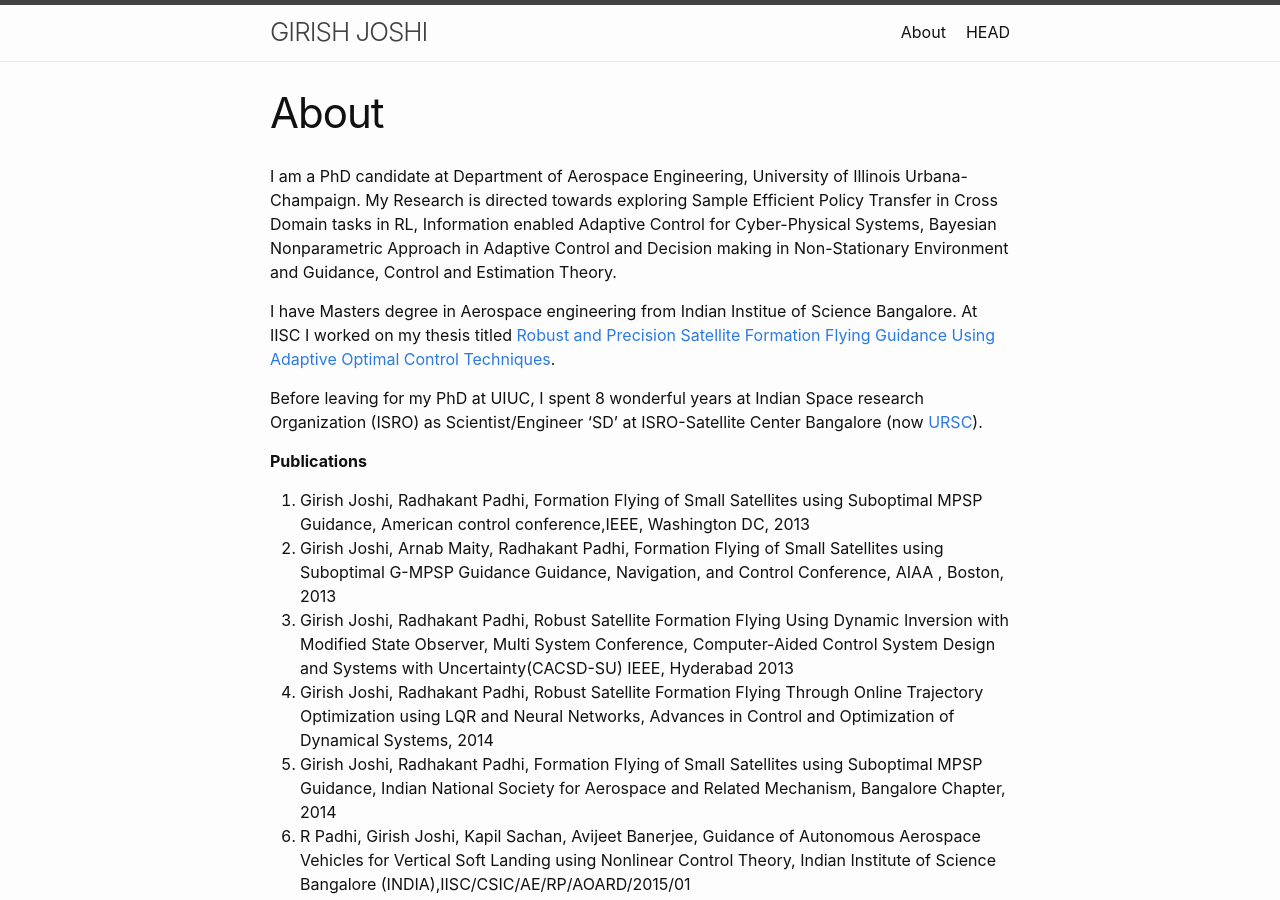
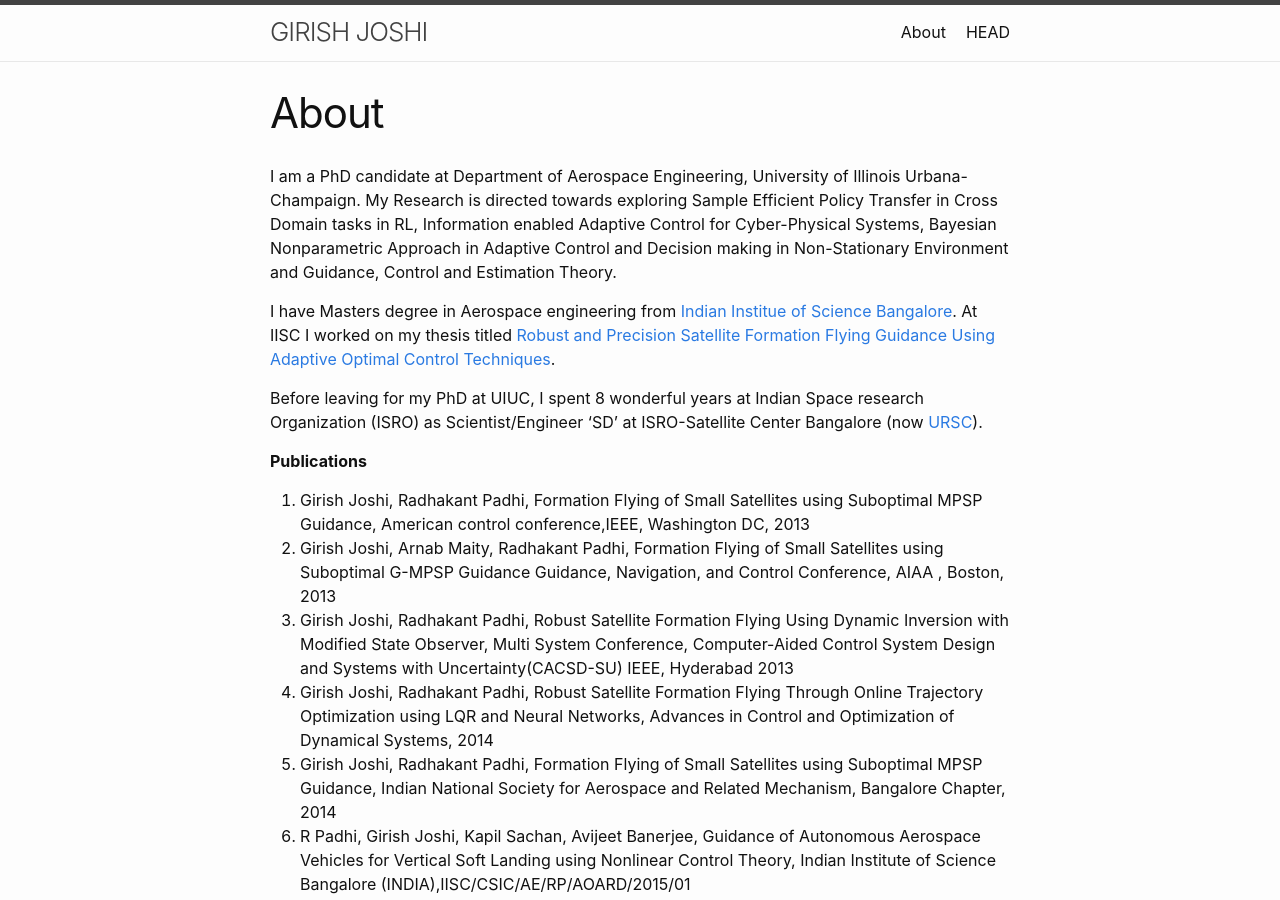
Before and after one commit to girishvjoshi/gj_blog, a Jekyll site: the page built from about.md, in a window 1280 px wide and 900 px high. Built offline with Jekyll 4.4.1, drawn with Linux system fonts in a browser that asks for light colours; part of the change alters nothing that is shown.

```diff
--- a/about.md
+++ b/about.md
@@ -5,7 +5,7 @@ permalink: /about/
 ---
 I am a PhD candidate at Department of Aerospace Engineering, University of Illinois Urbana-Champaign. My Research is directed towards exploring Sample Efficient Policy Transfer in Cross Domain tasks in RL, Information enabled Adaptive Control for Cyber-Physical Systems, Bayesian Nonparametric Approach in Adaptive Control and Decision making in Non-Stationary Environment and Guidance, Control and Estimation Theory.
 
-I have Masters degree in Aerospace engineering from Indian Institue of Science Bangalore. At IISC I worked on my thesis titled [Robust and Precision Satellite Formation Flying Guidance Using Adaptive Optimal Control Techniques](/assets/ME_THESIS.pdf).
+I have Masters degree in Aerospace engineering from [Indian Institue of Science Bangalore](http://aero.iisc.ac.in/). At IISC I worked on my thesis titled [Robust and Precision Satellite Formation Flying Guidance Using Adaptive Optimal Control Techniques](/assets/ME_THESIS.pdf).
 
 Before leaving for my PhD at UIUC, I spent 8 wonderful years at Indian Space research Organization (ISRO) as Scientist/Engineer 'SD' at ISRO-Satellite Center Bangalore (now [URSC](https://www.ursc.gov.in/)).
 
@@ -32,7 +32,7 @@ CSL160 Coordinated Science Lab, University of Illinois Urbana-Champaigm 1308 W M
 [CV](/assets/GirishJoshi_CV.pdf)
 
 <!-- You can find the source code for Minima at GitHub:
-[jekyll][jekyll-organization] /
+[jekyll][jekyll-organization] /)
 [minima](https://github.com/jekyll/minima)
 
 You can find the source code for Jekyll at GitHub:
```
